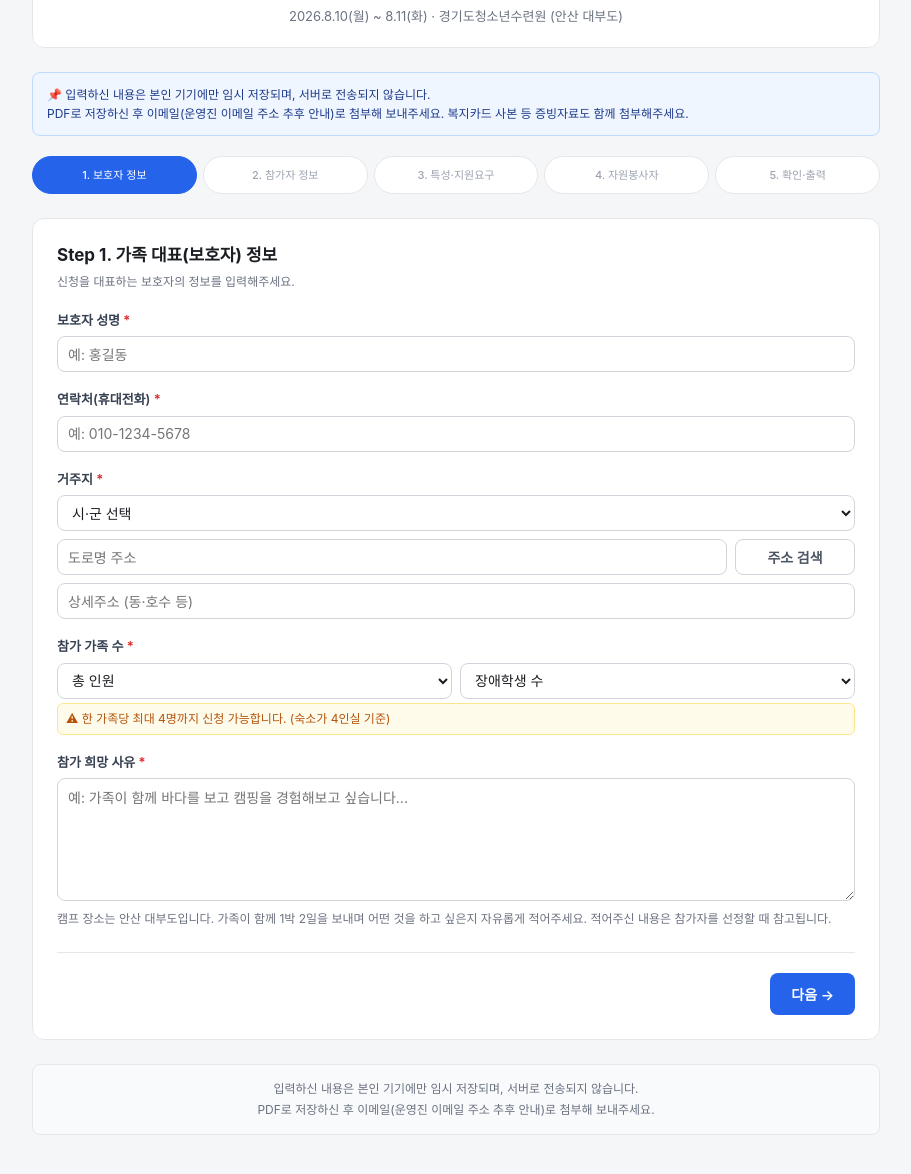
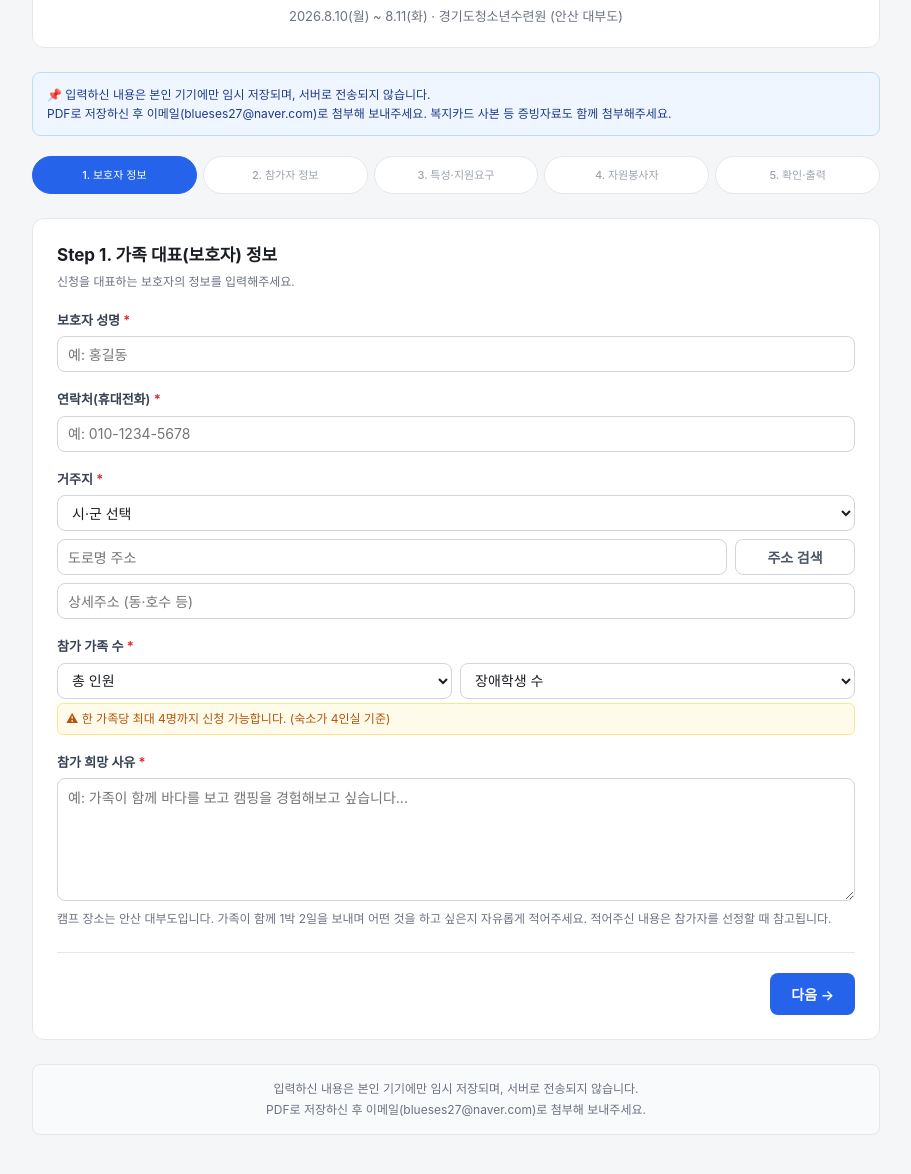
Before and after one commit to thumbin-sptc/2026sportscamp, a plain HTML site: page index.html in a window 1280 px wide. Shown: the part 74-1248 px from the top of the page, without its empty margins (184-1095 px from the left). Drawn offline with Linux system fonts and the light colour scheme.

Commit message:
Update email address for PDF submission instructions

```diff
--- a/index.html
+++ b/index.html
@@ -596,7 +596,7 @@
 
   <div class="data-notice">
     📌 입력하신 내용은 본인 기기에만 임시 저장되며, 서버로 전송되지 않습니다.<br>
-    PDF로 저장하신 후 이메일(운영진 이메일 주소 추후 안내)로 첨부해 보내주세요. 복지카드 사본 등 증빙자료도 함께 첨부해주세요.
+    PDF로 저장하신 후 이메일(blueses27@naver.com)로 첨부해 보내주세요. 복지카드 사본 등 증빙자료도 함께 첨부해주세요.
   </div>
 
   <!-- 진행 표시 -->
@@ -833,7 +833,7 @@
 
   <div class="footer-notice">
     입력하신 내용은 본인 기기에만 임시 저장되며, 서버로 전송되지 않습니다.<br>
-    PDF로 저장하신 후 이메일(운영진 이메일 주소 추후 안내)로 첨부해 보내주세요.
+    PDF로 저장하신 후 이메일(blueses27@naver.com)로 첨부해 보내주세요.
   </div>
 </div>
 
```
